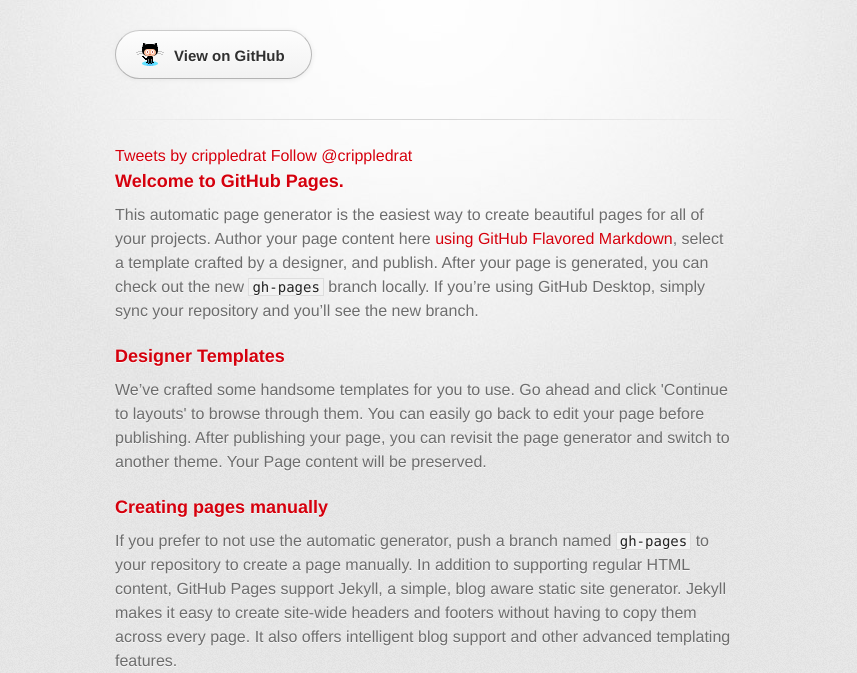
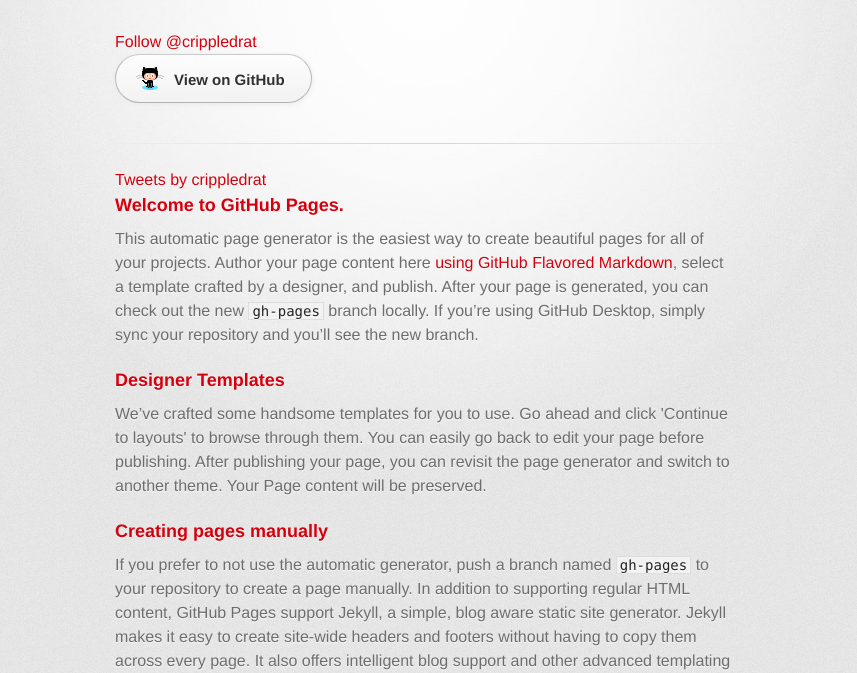
Before and after one commit to Bourdain-Industries/bourdain-industries.github.io, a plain HTML site: page index.html in a window 1280 px wide. Shown: the part 127-800 px from the top of the page, without its empty margins (215-1072 px from the left). Drawn offline with Linux system fonts and the light colour scheme; a web font is replaced by a local one.

Commit message:
Update index.html

```diff
--- a/index.html
+++ b/index.html
@@ -21,6 +21,7 @@
           <h1>Crippled Rat</h1>
           <h2>Game Development Studio</h2>
         </header>
+        <a href="https://twitter.com/crippledrat" class="twitter-follow-button" data-size="large" data-show-screen-name="false" data-show-count="false">Follow @crippledrat</a><script async src="//platform.twitter.com/widgets.js" charset="utf-8"></script>
 
         <section id="downloads" class="clearfix">
           <a href="https://github.com/crippledrat" id="view-on-github" class="button"><span>View on GitHub</span></a>
@@ -29,7 +30,6 @@
         <hr>
 <a class="twitter-timeline" data-lang="en" data-theme="light" data-link-color="#2B7BB9" href="https://twitter.com/crippledrat">Tweets by crippledrat</a> <script async src="//platform.twitter.com/widgets.js" charset="utf-8"></script>
 
-<a href="https://twitter.com/crippledrat" class="twitter-follow-button" data-show-count="false">Follow @crippledrat</a><script async src="//platform.twitter.com/widgets.js" charset="utf-8"></script>
         <section id="main_content">
           <h3>
 <a id="welcome-to-github-pages" class="anchor" href="#welcome-to-github-pages" aria-hidden="true"><span aria-hidden="true" class="octicon octicon-link"></span></a>Welcome to GitHub Pages.</h3>
```
